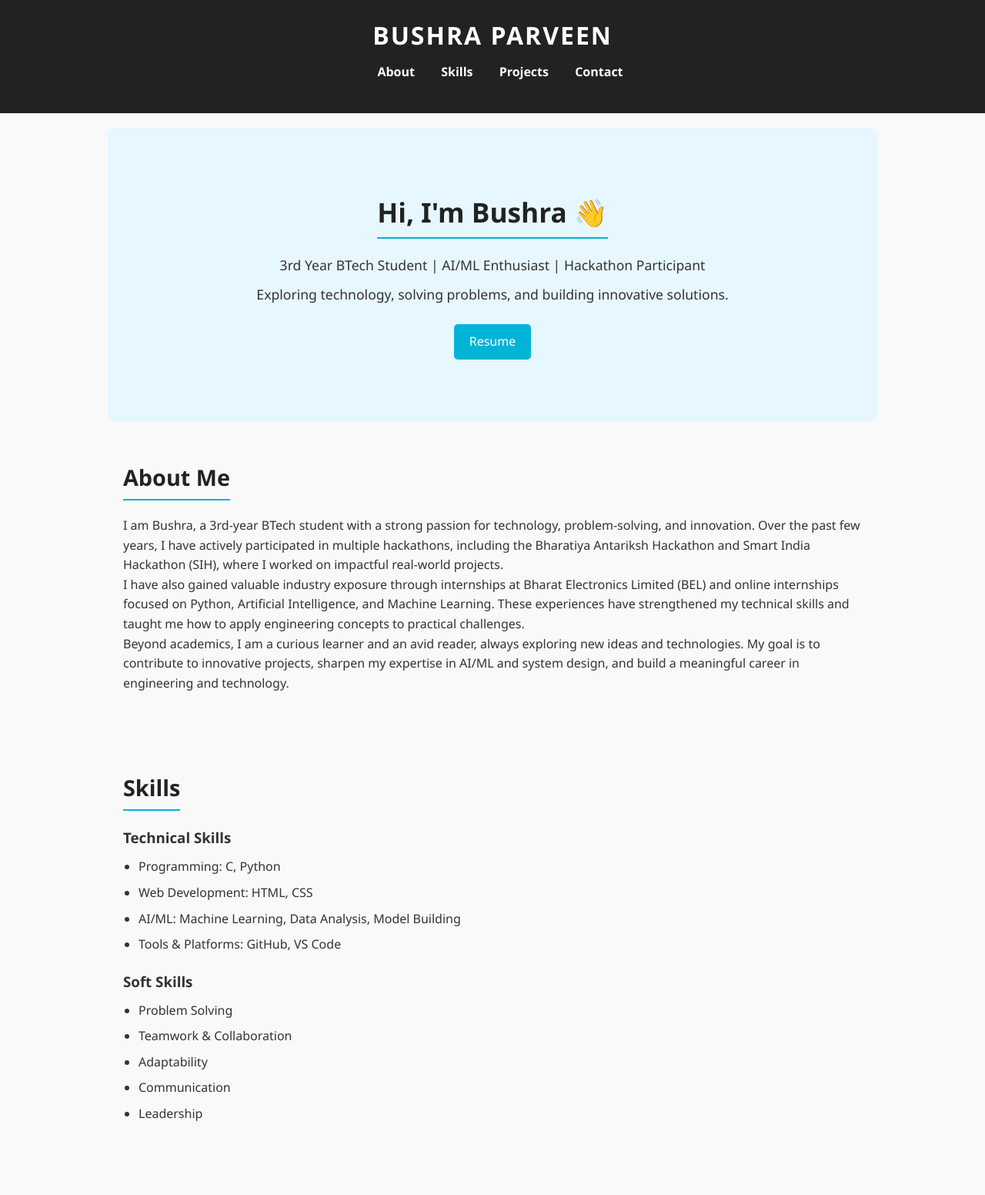
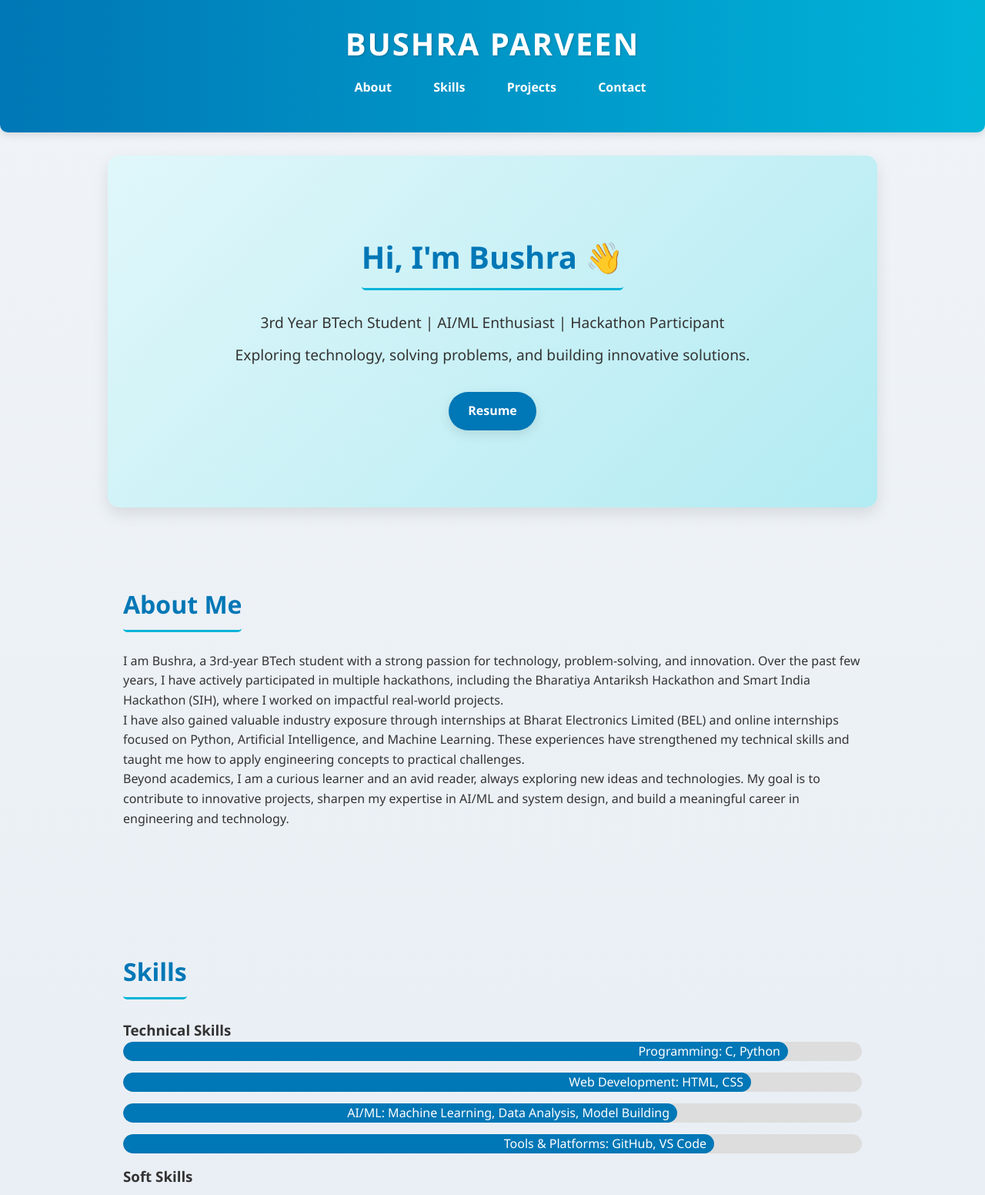
Before and after one commit to bushra-b-hash/portfolio, a plain HTML site: page index.html in a window 1280 px wide. Shown: the top 1552 px of the page at 77% size. Drawn offline with Linux system fonts and the light colour scheme.

Commit message:
Updated portfolio: JS animations, skill bars, fade-in sections

```diff
--- a/index.html
+++ b/index.html
@@ -10,6 +10,8 @@
 <button id="topBtn">↑ Top</button>
 
 <body>
+  <div id="progressBar"></div>  <!-- Scroll Progress Bar -->
+  <button id="topBtn">↑ Top</button>  <!-- Back-to-Top -->
 <header>
   <h1>BUSHRA PARVEEN</h1>
   <nav>
@@ -23,15 +25,19 @@
 </header>
 <main>
 <!-- Intro Section -->
-<section id="intro">
-  <h2>Hi, I'm Bushra 👋</h2>
+
+
+  <section id="intro" class="fade-in">
+  <h2>Hi, I'm <span></span></h2>
   <p>3rd Year BTech Student | AI/ML Enthusiast | Hackathon Participant</p>
   <p>Exploring technology, solving problems, and building innovative solutions.</p>
   <a href="resume.pdf" target="_blank">Resume</a>
 </section>
 
+</section>
+
 <!-- About Me Section -->
-<section id="about">
+<section id="about" class="fade-in">
   <h2>About Me</h2>
   <p>
     I am Bushra, a 3rd-year BTech student with a strong passion for technology,
@@ -57,18 +63,29 @@
 
 <!-- Skills-->
 
-    <section id="skills">
+    <section id="skills" class="fade-in">
   <h2>Skills</h2>
 
+
   <!-- Technical Skills -->
-  <h3>Technical Skills</h3>
-  <ul>
-    <li>Programming: C, Python</li>
-    <li>Web Development: HTML, CSS</li>
-    <li>AI/ML: Machine Learning, Data Analysis, Model Building</li>
-    <li>Tools & Platforms: GitHub, VS Code</li>
+<h3>Technical Skills</h3>
 
-  </ul>
+<div class="skill-bar">
+  <div class="skill-bar-inner" data-skill="90%">Programming: C, Python</div>
+</div>
+
+<div class="skill-bar">
+  <div class="skill-bar-inner" data-skill="85%">Web Development: HTML, CSS</div>
+</div>
+
+<div class="skill-bar">
+  <div class="skill-bar-inner" data-skill="75%">AI/ML: Machine Learning, Data Analysis, Model Building</div>
+</div>
+
+<div class="skill-bar">
+  <div class="skill-bar-inner" data-skill="80%">Tools & Platforms: GitHub, VS Code</div>
+</div>
+
 
   <!-- Soft Skills -->
   <h3>Soft Skills</h3>
@@ -82,7 +99,7 @@
 </section>
 
  <!-- Project -->
-  <section id="projects">
+  <section id="projects" class="fade-in">
   <h2>Projects</h2>
 
   <!-- Project 1 -->
@@ -132,7 +149,7 @@
 </section>
 
 <!-- experience -->
- <section id="experience">
+ <section id="experience" class="fade-in">
   <h2>Experience</h2>
 
   <!-- Experience 1 -->
@@ -160,7 +177,7 @@
 </section>
 
 <!-- education -->
- <section id="education">
+ <section id="education" class="fade-in">
   <h2>Education</h2>
 
   <!-- BTech -->
@@ -188,7 +205,7 @@
 </section>
 
 <!-- achievement -->
- <section id="achievements">
+ <section id="achievements" class="fade-in">
   <h2>Achievements & Certifications</h2>
 
   <ul>
@@ -202,7 +219,7 @@
 </section>
 
 <!-- contact -->
- <section id="contact">
+ <section id="contact" class="fade-in">
   <h2>Contact Me</h2>
 
   <p>If you'd like to get in touch, feel free to reach out via email or connect with me on LinkedIn and GitHub.</p>
@@ -226,19 +243,60 @@
 </footer>
 </main>
 <script>
+
+// Back to Top Button
 const topBtn = document.getElementById('topBtn');
+window.onscroll = function() {
+    // Show/hide Back to Top button
+    topBtn.style.display = (document.documentElement.scrollTop > 200) ? 'block' : 'none';
 
-window.onscroll = function() {
-  if (document.body.scrollTop > 200 || document.documentElement.scrollTop > 200) {
-    topBtn.style.display = 'block';
-  } else {
-    topBtn.style.display = 'none';
-  }
+    // Scroll Progress Bar
+    let scrollTop = document.documentElement.scrollTop;
+    let scrollHeight = document.documentElement.scrollHeight - window.innerHeight;
+    document.getElementById('progressBar').style.width = (scrollTop / scrollHeight * 100) + '%';
+
+    // Fade-in sections on scroll
+    document.querySelectorAll('.fade-in').forEach(section => {
+        let sectionTop = section.getBoundingClientRect().top;
+        if(sectionTop < window.innerHeight - 100){
+            section.classList.add('visible');
+        }
+    });
+
+    // Animate skill bars when skills section is visible
+    const skillsSection = document.getElementById('skills').getBoundingClientRect().top;
+    if(skillsSection < window.innerHeight - 100){
+        animateSkills();
+    }
 };
 
+// Back to Top click event
 topBtn.addEventListener('click', () => {
-  window.scrollTo({ top: 0, behavior: 'smooth' });
+    window.scrollTo({ top: 0, behavior: 'smooth' });
 });
+
+// Typing effect for Intro
+const introText = document.querySelector('#intro h2 span');
+let i = 0;
+const text = "Bushra 👋";
+function typeEffect() {
+    if(i < text.length){
+        introText.textContent += text.charAt(i);
+        i++;
+        setTimeout(typeEffect, 150);
+    }
+}
+introText.textContent = "";
+typeEffect();
+
+// Animate Skill Bars
+const skills = document.querySelectorAll('.skill-bar-inner');
+function animateSkills() {
+    skills.forEach(bar => {
+        bar.style.width = bar.getAttribute('data-skill');
+    });
+}
+
 </script>
 
 </body>
--- a/style.css
+++ b/style.css
@@ -6,27 +6,32 @@
 }
 
 body {
-  font-family: "Segoe UI", Arial, sans-serif;
+  font-family: 'Poppins', 'Segoe UI', Arial, sans-serif;
   line-height: 1.6;
-  background-color: #f9f9f9;
+  background: linear-gradient(to bottom, #f0f4f8, #d9e2ec);
   color: #333;
+  transition: all 0.3s ease;
 }
 
 /* Header */
 header {
-  background: #222;
+  background: linear-gradient(90deg, #0077b6, #00b4d8);
   color: #fff;
-  padding: 20px;
+  padding: 25px 20px;
   text-align: center;
-  position: sticky; /* keeps header visible while scrolling */
+  position: sticky;
   top: 0;
   z-index: 1000;
+  box-shadow: 0 4px 10px rgba(0,0,0,0.1);
+  border-bottom-left-radius: 10px;
+  border-bottom-right-radius: 10px;
 }
 
 header h1 {
-  margin-bottom: 10px;
-  font-size: 2rem;
+  margin-bottom: 12px;
+  font-size: 2.5rem;
   letter-spacing: 2px;
+  text-shadow: 1px 1px 3px rgba(0,0,0,0.2);
 }
 
 nav ul {
@@ -41,147 +46,266 @@ nav ul li {
 nav ul li a {
   color: #fff;
   text-decoration: none;
-  font-weight: bold;
-  transition: color 0.3s;
+  font-weight: 600;
+  padding: 5px 10px;
+  border-radius: 5px;
+  transition: all 0.3s ease;
 }
 
 nav ul li a:hover {
-  color: #00b4d8;
+  background: rgba(255, 255, 255, 0.2);
+  color: #ffe600;
 }
 
 /* Sections */
 section {
-  padding: 50px 20px;
+  padding: 60px 20px;
   max-width: 1000px;
-  margin: auto;
+  margin: 40px auto;
+  border-radius: 10px;
+  transition: transform 0.3s ease, box-shadow 0.3s ease;
+}
+
+section:hover {
+  transform: translateY(-5px);
+  box-shadow: 0 10px 20px rgba(0,0,0,0.1);
 }
 
 section h2 {
-  margin-bottom: 20px;
-  font-size: 1.8rem;
-  color: #222;
-  border-bottom: 2px solid #00b4d8;
+  margin-bottom: 25px;
+  font-size: 2rem;
+  color: #0077b6;
+  border-bottom: 3px solid #00b4d8;
   display: inline-block;
-  padding-bottom: 5px;
+  padding-bottom: 8px;
+  border-radius: 5px;
 }
 
 /* Intro */
 #intro {
   text-align: center;
-  background: #e6f7ff;
-  padding: 80px 20px;
-  border-radius: 8px;
-  margin-top: 20px;
+  background: linear-gradient(135deg, #e0f7fa, #b2ebf2);
+  padding: 100px 20px;
+  border-radius: 15px;
+  margin-top: 30px;
+  box-shadow: 0 8px 20px rgba(0,0,0,0.1);
 }
 
 #intro h2 {
-  font-size: 2.2rem;
-  margin-bottom: 10px;
+  font-size: 2.5rem;
+  margin-bottom: 15px;
+  color: #0077b6;
 }
 
 #intro p {
-  margin: 10px 0;
-  font-size: 1.1rem;
+  margin: 12px 0;
+  font-size: 1.2rem;
+  color: #333;
 }
 
 #intro a {
   display: inline-block;
-  margin-top: 15px;
-  padding: 10px 20px;
-  background: #00b4d8;
+  margin-top: 20px;
+  padding: 12px 25px;
+  background: #0077b6;
   color: #fff;
   text-decoration: none;
-  border-radius: 5px;
-  transition: background 0.3s;
+  border-radius: 50px;
+  font-weight: bold;
+  box-shadow: 0 5px 15px rgba(0,0,0,0.1);
+  transition: all 0.3s ease;
 }
 
 #intro a:hover {
-  background: #0077b6;
+  background: #00b4d8;
+  transform: translateY(-3px);
+  box-shadow: 0 8px 20px rgba(0,0,0,0.2);
 }
 
-/* Articles (Projects, Experience, Education) */
+/* Articles */
 article {
   background: #fff;
-  padding: 20px;
-  margin-bottom: 20px;
-  border-radius: 8px;
-  box-shadow: 0 2px 6px rgba(0,0,0,0.1);
+  padding: 25px;
+  margin-bottom: 25px;
+  border-radius: 15px;
+  box-shadow: 0 8px 20px rgba(0,0,0,0.05);
+  transition: transform 0.3s ease, box-shadow 0.3s ease;
+}
+
+article:hover {
+  transform: translateY(-5px);
+  box-shadow: 0 12px 25px rgba(0,0,0,0.1);
 }
 
 article h3 {
-  margin-bottom: 10px;
+  margin-bottom: 12px;
   color: #0077b6;
+  font-size: 1.5rem;
 }
 
 /* Lists */
 ul {
-  margin: 10px 0 20px 20px;
+  margin: 12px 0 20px 20px;
 }
 
 li {
-  margin-bottom: 8px;
+  margin-bottom: 10px;
+  line-height: 1.5;
 }
 
 /* Contact Section */
 #contact {
   text-align: center;
+  background: #e0f2f1;
+  padding: 60px 20px;
+  border-radius: 15px;
+  box-shadow: 0 8px 20px rgba(0,0,0,0.05);
 }
 
 #contact p {
-  margin: 10px 0;
+  margin: 12px 0;
 }
 
 form {
-  margin: 20px auto;
+  margin: 25px auto;
   display: flex;
   flex-direction: column;
   max-width: 500px;
 }
 
 form input, form textarea, form button {
-  padding: 10px;
-  margin: 10px 0;
+  padding: 12px;
+  margin: 12px 0;
   border: 1px solid #ccc;
-  border-radius: 5px;
+  border-radius: 10px;
+  font-size: 1rem;
+  transition: all 0.3s ease;
+}
+
+form input:focus, form textarea:focus {
+  border-color: #00b4d8;
+  box-shadow: 0 0 8px rgba(0,180,216,0.3);
+  outline: none;
 }
 
 form button {
-  background: #00b4d8;
+  background: #0077b6;
   color: #fff;
   border: none;
   cursor: pointer;
+  font-weight: bold;
+  border-radius: 50px;
 }
 
 form button:hover {
-  background: #0077b6;
+  background: #00b4d8;
+  transform: translateY(-2px);
+  box-shadow: 0 5px 15px rgba(0,180,216,0.2);
 }
 
 /* Footer */
 footer {
-  background: #222;
+  background: linear-gradient(90deg, #0077b6, #00b4d8);
   color: #fff;
   text-align: center;
-  padding: 15px;
-  margin-top: 30px;
+  padding: 20px;
+  margin-top: 40px;
+  border-top-left-radius: 15px;
+  border-top-right-radius: 15px;
+  box-shadow: 0 -5px 15px rgba(0,0,0,0.1);
 }
 
 /* Back to Top Button */
 #topBtn {
   position: fixed;
-  bottom: 30px;
-  right: 30px;
-  padding: 10px 15px;
-  background: #00b4d8;
+  bottom: 35px;
+  right: 35px;
+  padding: 12px 18px;
+  background: #0077b6;
   color: #fff;
   border: none;
-  border-radius: 5px;
+  border-radius: 50px;
   cursor: pointer;
-  display: none; /* Hidden by default */
+  display: none;
   font-size: 1rem;
   z-index: 1000;
-  transition: background 0.3s;
+  box-shadow: 0 5px 15px rgba(0,0,0,0.2);
+  transition: all 0.3s ease;
 }
 
 #topBtn:hover {
+  background: #00b4d8;
+  transform: translateY(-3px);
+}
+
+/* Fade-in sections */
+.fade-in {
+    opacity: 0;
+    transform: translateY(20px);
+    transition: all 1s ease;
+}
+.fade-in.visible {
+    opacity: 1;
+    transform: translateY(0);
+}
+
+/* Skill bars */
+.skill-bar {
+    background: #ddd;
+    border-radius: 25px;
+    height: 25px;
+    margin-bottom: 15px;
+    overflow: hidden;
+}
+.skill-bar-inner {
+    height: 100%;
+    width: 0;
+    background: #0077b6;
+    border-radius: 25px;
+    text-align: right;
+    line-height: 25px;
+    color: white;
+    padding-right: 10px;
+    transition: width 2s ease-in-out;
+}
+
+#progressBar {
+    position: fixed;
+    top: 0;
+    left: 0;
+    width: 0%;
+    height: 5px;
+    background: #00b4d8;
+    z-index: 9999;
+    transition: width 0.25s ease-out;
+}
+
+
+.fade-in {
+  opacity: 0;
+  transform: translateY(20px);
+  transition: all 1s ease;
+}
+.fade-in.visible {
+  opacity: 1;
+  transform: translateY(0);
+}
+
+.skill-bar {
+  background: #ddd;
+  border-radius: 25px;
+  height: 25px;
+  margin-bottom: 15px;
+  overflow: hidden;
+}
+.skill-bar-inner {
+  height: 100%;
+  width: 0;
   background: #0077b6;
+  border-radius: 25px;
+  text-align: right;
+  line-height: 25px;
+  color: white;
+  padding-right: 10px;
+  transition: width 2s ease-in-out;
 }
```
